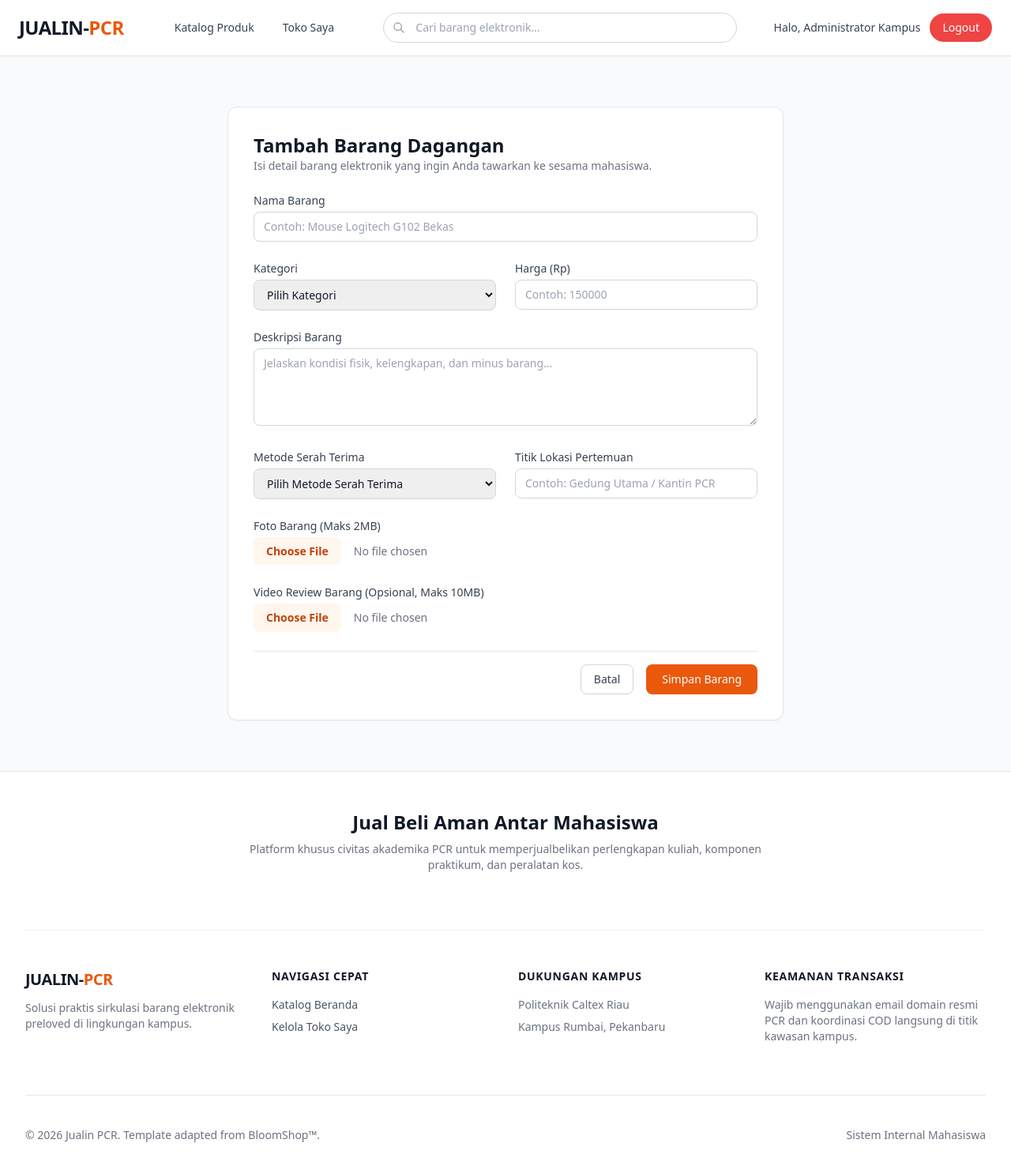
After one commit to alif25tid/JBElektronik, a Laravel app: page /mahasiswa/toko-saya/tambah in a window 1280 px wide. The commit adds this page. Shown: the whole page at 79% size. Run offline with Laravel 12, Linux system fonts and the light colour scheme; a user stored in the database is signed in; data comes from the database, SQL or seed files in the repository; some libraries are stand-ins or nearby versions.

Commit message:
Tambah Barang

```diff
--- /dev/null
+++ b/app/Http/Controllers/Mahasiswa/TokoController.php
@@ -0,0 +1,92 @@
+<?php
+
+namespace App\Http\Controllers\Mahasiswa;
+
+use App\Http\Controllers\Controller;
+use Illuminate\Http\Request;
+use App\Models\Product;
+use App\Models\Category;
+use Illuminate\Support\Facades\Auth;
+use Illuminate\Support\Facades\Storage;
+
+class TokoController extends Controller
+{
+    // Menampilkan daftar produk yang dijual oleh mahasiswa yang sedang login
+    public function index()
+    {
+        $products = Product::where('user_id', Auth::id())
+                    ->with('category') // Tambahkan ini agar relasi kategori terbaca
+                    ->latest()
+                    ->get();
+
+        return view('mahasiswa.toko.index', compact('products'));
+    }
+
+    // Menampilkan form tambah produk
+    public function create()
+    {
+        $categories = Category::all();
+        return view('mahasiswa.toko.create', compact('categories'));
+    }
+
+    // Menyimpan produk baru ke database
+    public function store(Request $request)
+        {
+            $request->validate([
+                'category_id' => 'required',
+                'nama_barang' => 'required|string|max:255',
+                'harga' => 'required|numeric',
+                'deskripsi' => 'required',
+                'foto' => 'required|image|mimes:jpeg,png,jpg|max:2048',
+                'video_review' => 'nullable|mimes:mp4,mov,avi,mkv|max:10240', // Maksimal sekitar 10MB
+                'metode_serah_terima' => 'required',
+                'titik_lokasi' => 'required',
+            ]);
+
+            // Simpan foto
+            $fotoPath = $request->file('foto')->store('product-photos', 'public');
+
+            // Cek apakah ada file video yang diunggah
+            $videoPath = '-';
+            if ($request->hasFile('video_review')) {
+                $videoPath = $request->file('video_review')->store('product-videos', 'public');
+            }
+
+            Product::create([
+                'user_id' => Auth::id(),
+                'category_id' => $request->category_id,
+                'nama_barang' => $request->nama_barang,
+                'harga' => $request->harga,
+                'deskripsi' => $request->deskripsi,
+                'foto' => $fotoPath,
+                'video_review' => $videoPath, // Menyimpan path file video atau '-' jika kosong
+                'metode_serah_terima' => $request->metode_serah_terima,
+                'titik_lokasi' => $request->titik_lokasi,
+                'status' => 'tersedia',
+            ]);
+
+            return redirect()->route('mahasiswa.toko.index')->with('success', 'Barang dagangan beserta videonya berhasil ditambahkan!');
+        }
+
+    // Menghapus produk
+    public function destroy($id)
+    {
+        $product = Product::where('id', $id)->where('user_id', Auth::id())->firstOrFail();
+
+        if ($product->foto) {
+            Storage::disk('public')->delete($product->foto);
+        }
+
+        $product->delete();
+
+        return redirect()->route('mahasiswa.toko.index')->with('success', 'Barang dagangan berhasil dihapus.');
+    }
+
+   public function show($id)
+    {
+        // Hapus filter user_id agar akun lain tidak error 404 Not Found
+        $product = Product::with(['category', 'user'])->findOrFail($id);
+
+        return view('mahasiswa.toko.show', compact('product'));
+    }
+}
--- a/resources/views/mahasiswa/dashboard.blade.php
+++ b/resources/views/mahasiswa/dashboard.blade.php
@@ -27,7 +27,7 @@
                 <p class="text-orange-600 font-bold mt-1">Rp {{ number_format($product->harga, 0, ',', '.') }}</p>
                 <p class="text-xs text-gray-500 mt-2">Penjual: {{ $product->user->name ?? 'Mahasiswa' }}</p>
 
-                <a href="#" class="mt-4 block w-full text-center py-2 px-4 bg-gray-900 hover:bg-orange-600 text-white text-sm font-medium rounded-lg transition-colors">
+                <a href="{{ route('mahasiswa.toko.show', $product->id) }}" class="mt-4 block w-full text-center py-2 px-4 bg-gray-900 hover:bg-orange-600 text-white text-sm font-medium rounded-lg transition-colors">
                     Lihat Detail
                 </a>
             </div>
--- /dev/null
+++ b/resources/views/mahasiswa/toko/create.blade.php
@@ -0,0 +1,87 @@
+@extends('layouts.app')
+
+@section('title', 'Tambah Barang - Jualin PCR')
+
+@section('content')
+<div class="max-w-3xl mx-auto px-4 sm:px-6 lg:px-8 py-8">
+    <div class="bg-white border border-gray-200 rounded-xl shadow-sm p-6 sm:p-8">
+        <div class="mb-6">
+            <h1 class="text-2xl font-bold text-gray-900">Tambah Barang Dagangan</h1>
+            <p class="text-sm text-gray-500">Isi detail barang elektronik yang ingin Anda tawarkan ke sesama mahasiswa.</p>
+        </div>
+
+        @if ($errors->any())
+            <div class="mb-6 p-4 bg-red-50 border border-red-200 text-red-700 rounded-lg text-sm">
+                <ul class="list-disc list-inside">
+                    @foreach ($errors->all() as $error)
+                        <li>{{ $error }}</li>
+                    @endforeach
+                </ul>
+            </div>
+        @endif
+
+        <form action="{{ route('mahasiswa.toko.store') }}" method="POST" enctype="multipart/form-data" class="space-y-6">
+            @csrf
+
+            <div>
+                <label class="block text-sm font-medium text-gray-700 mb-1">Nama Barang</label>
+                <input type="text" name="nama_barang" value="{{ old('nama_barang') }}" required class="w-full rounded-lg border-gray-300 border px-3 py-2 text-sm focus:ring-orange-500 focus:border-orange-500" placeholder="Contoh: Mouse Logitech G102 Bekas">
+            </div>
+
+            <div class="grid grid-cols-1 sm:grid-cols-2 gap-6">
+                <div>
+                    <label class="block text-sm font-medium text-gray-700 mb-1">Kategori</label>
+                    <select name="category_id" required class="w-full rounded-lg border-gray-300 border px-3 py-2 text-sm focus:ring-orange-500 focus:border-orange-500">
+                        <option value="">Pilih Kategori</option>
+                            @foreach($categories as $category)
+                                <option value="{{ $category->id }}">{{ $category->nama_kategori }}</option>
+                            @endforeach
+                    </select>
+                </div>
+
+                <div>
+                    <label class="block text-sm font-medium text-gray-700 mb-1">Harga (Rp)</label>
+                    <input type="number" name="harga" value="{{ old('harga') }}" required class="w-full rounded-lg border-gray-300 border px-3 py-2 text-sm focus:ring-orange-500 focus:border-orange-500" placeholder="Contoh: 150000">
+                </div>
+            </div>
+
+            <div>
+                <label class="block text-sm font-medium text-gray-700 mb-1">Deskripsi Barang</label>
+                <textarea name="deskripsi" rows="4" required class="w-full rounded-lg border-gray-300 border px-3 py-2 text-sm focus:ring-orange-500 focus:border-orange-500" placeholder="Jelaskan kondisi fisik, kelengkapan, dan minus barang...">{{ old('deskripsi') }}</textarea>
+            </div>
+
+            <div class="grid grid-cols-1 sm:grid-cols-2 gap-6">
+                <div>
+                    <label class="block text-sm font-medium text-gray-700 mb-1">Metode Serah Terima</label>
+                    <select name="metode_serah_terima" required class="w-full rounded-lg border-gray-300 border px-3 py-2 text-sm focus:ring-orange-500 focus:border-orange-500">
+                        <option value="">Pilih Metode Serah Terima</option>
+                        <option value="COD di Kampus">Atur Lokasi</option>
+                        <option value="Ambil di Kos / Sekitar Kampus">Antar ke Kost</option>
+                        <option value="Kantin PCR">Jemput di Kost</option>
+                    </select>
+                </div>
+
+                <div>
+                    <label class="block text-sm font-medium text-gray-700 mb-1">Titik Lokasi Pertemuan</label>
+                    <input type="text" name="titik_lokasi" value="{{ old('titik_lokasi') }}" required class="w-full rounded-lg border-gray-300 border px-3 py-2 text-sm focus:ring-orange-500 focus:border-orange-500" placeholder="Contoh: Gedung Utama / Kantin PCR">
+                </div>
+            </div>
+
+            <div>
+                <label class="block text-sm font-medium text-gray-700 mb-1">Foto Barang (Maks 2MB)</label>
+                <input type="file" name="foto" accept="image/*" required class="w-full text-sm text-gray-500 file:mr-4 file:py-2 file:px-4 file:rounded-lg file:border-0 file:text-sm file:font-semibold file:bg-orange-50 file:text-orange-700 hover:file:bg-orange-100">
+            </div>
+
+            <div>
+                <label class="block text-sm font-medium text-gray-700 mb-1">Video Review Barang (Opsional, Maks 10MB)</label>
+                <input type="file" name="video_review" accept="video/mp4,video/quicktime,video/mkv" class="w-full text-sm text-gray-500 file:mr-4 file:py-2 file:px-4 file:rounded-lg file:border-0 file:text-sm file:font-semibold file:bg-orange-50 file:text-orange-700 hover:file:bg-orange-100">
+            </div>
+
+            <div class="flex justify-end space-x-4 pt-4 border-t border-gray-200">
+                <a href="{{ route('mahasiswa.toko.index') }}" class="px-4 py-2 border border-gray-300 text-gray-700 text-sm font-medium rounded-lg hover:bg-gray-50 transition-colors">Batal</a>
+                <button type="submit" class="px-5 py-2 bg-orange-600 hover:bg-orange-700 text-white text-sm font-medium rounded-lg shadow-sm transition-colors">Simpan Barang</button>
+            </div>
+        </form>
+    </div>
+</div>
+@endsection
--- a/resources/views/partials/footer.blade.php
+++ b/resources/views/partials/footer.blade.php
@@ -17,7 +17,7 @@
                 <h4 class="text-sm font-semibold text-gray-900 mb-4 uppercase tracking-wider">Navigasi Cepat</h4>
                 <ul class="space-y-2 text-sm text-gray-600">
                     <li><a href="{{ route('mahasiswa.dashboard') }}" class="hover:text-orange-600 transition-colors">Katalog Beranda</a></li>
-                    <li><a href="{{ route('mahasiswa.toko') }}" class="hover:text-orange-600 transition-colors">Kelola Toko Saya</a></li>
+                    <li><a href="{{ route('mahasiswa.toko.index') }}" class="hover:text-orange-600 transition-colors">Kelola Toko Saya</a></li>
                 </ul>
             </div>
             <div>
--- a/resources/views/partials/header.blade.php
+++ b/resources/views/partials/header.blade.php
@@ -11,7 +11,7 @@
                 <nav class="hidden md:flex items-center space-x-1" role="navigation">
                     @auth
                         <a href="{{ route('mahasiswa.dashboard') }}" class="py-2 px-4 rounded-lg text-sm font-medium text-gray-700 hover:bg-gray-100 transition-all">Katalog Produk</a>
-                        <a href="{{ route('mahasiswa.toko') }}" class="py-2 px-4 rounded-lg text-sm font-medium text-gray-700 hover:bg-gray-100 transition-all">Toko Saya</a>
+                        <a href="{{ route('mahasiswa.toko.index') }}" class="py-2 px-4 rounded-lg text-sm font-medium text-gray-700 hover:bg-gray-100 transition-all">Toko Saya</a>
                     @endauth
                 </nav>
             </div>
--- a/routes/web.php
+++ b/routes/web.php
@@ -4,22 +4,27 @@ use Illuminate\Support\Facades\Route;
 use App\Http\Controllers\MahasiswaController;
 use App\Http\Controllers\ProductController;
 use App\Http\Controllers\AuthController;
+use App\Http\Controllers\Mahasiswa\TokoController;
 
 Route::get('/', function () {
     return view('welcome');
 });
 
-Route::middleware(['auth', 'role:mahasiswa'])->prefix('mahasiswa')->group(function () {
+// Route khusus Mahasiswa yang sudah login
+Route::middleware(['auth'])->prefix('mahasiswa')->name('mahasiswa.')->group(function () {
+
     // Dashboard / Katalog Produk
-    Route::get('/dashboard', [MahasiswaController::class, 'index'])->name('mahasiswa.dashboard');
+    Route::get('/dashboard', [MahasiswaController::class, 'index'])->name('dashboard');
 
-    // Kelola Toko Saya (Penjual)
-    Route::get('/toko-saya', [MahasiswaController::class, 'tokoSaya'])->name('mahasiswa.toko');
-
-    // Simpan Produk Baru
-    Route::post('/produk/simpan', [ProductController::class, 'store'])->name('produk.simpan');
+    // Kelola Toko Saya (Menggunakan TokoController)
+    Route::get('/toko-saya', [TokoController::class, 'index'])->name('toko.index');
+    Route::get('/toko-saya/tambah', [TokoController::class, 'create'])->name('toko.create');
+    Route::post('/toko-saya', [TokoController::class, 'store'])->name('toko.store');
+    Route::delete('/toko-saya/{id}', [TokoController::class, 'destroy'])->name('toko.destroy');
+    Route::get('/toko-saya/{id}', [TokoController::class, 'show'])->name('toko.show');
 });
 
+// Route Guest (Login & Register)
 Route::middleware('guest')->group(function () {
     Route::get('/login', [AuthController::class, 'showLogin'])->name('login');
     Route::post('/login', [AuthController::class, 'login'])->name('login.post');
@@ -28,4 +33,5 @@ Route::middleware('guest')->group(function () {
     Route::post('/register', [AuthController::class, 'register'])->name('register.post');
 });
 
+// Logout
 Route::post('/logout', [AuthController::class, 'logout'])->name('logout')->middleware('auth');
```
Also changed, not shown: app/Models/Product.php (+27 -1 lines), database/seeders/CategorySeeder.php (added, +24 -0 lines), resources/views/mahasiswa/toko/index.blade.php (added, +82 -0 lines), resources/views/mahasiswa/toko/show.blade.php (added, +82 -0 lines).
